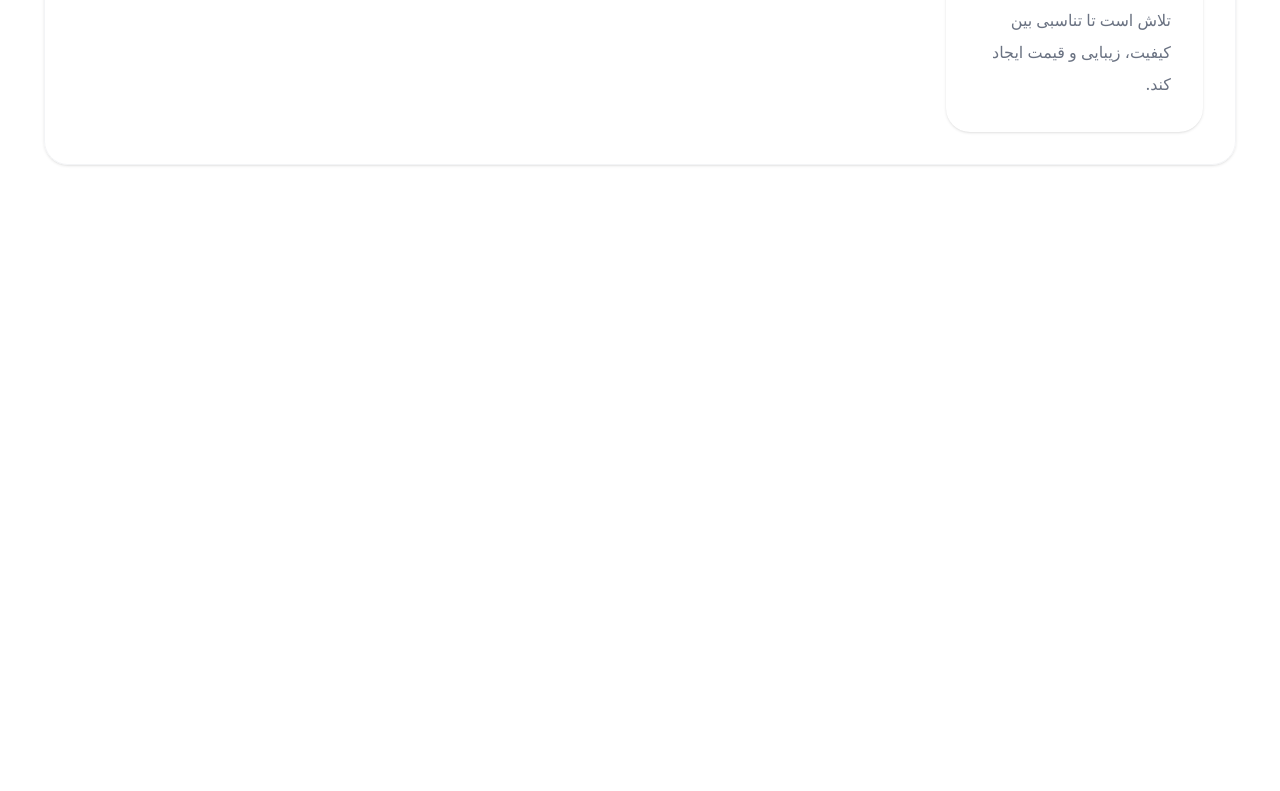
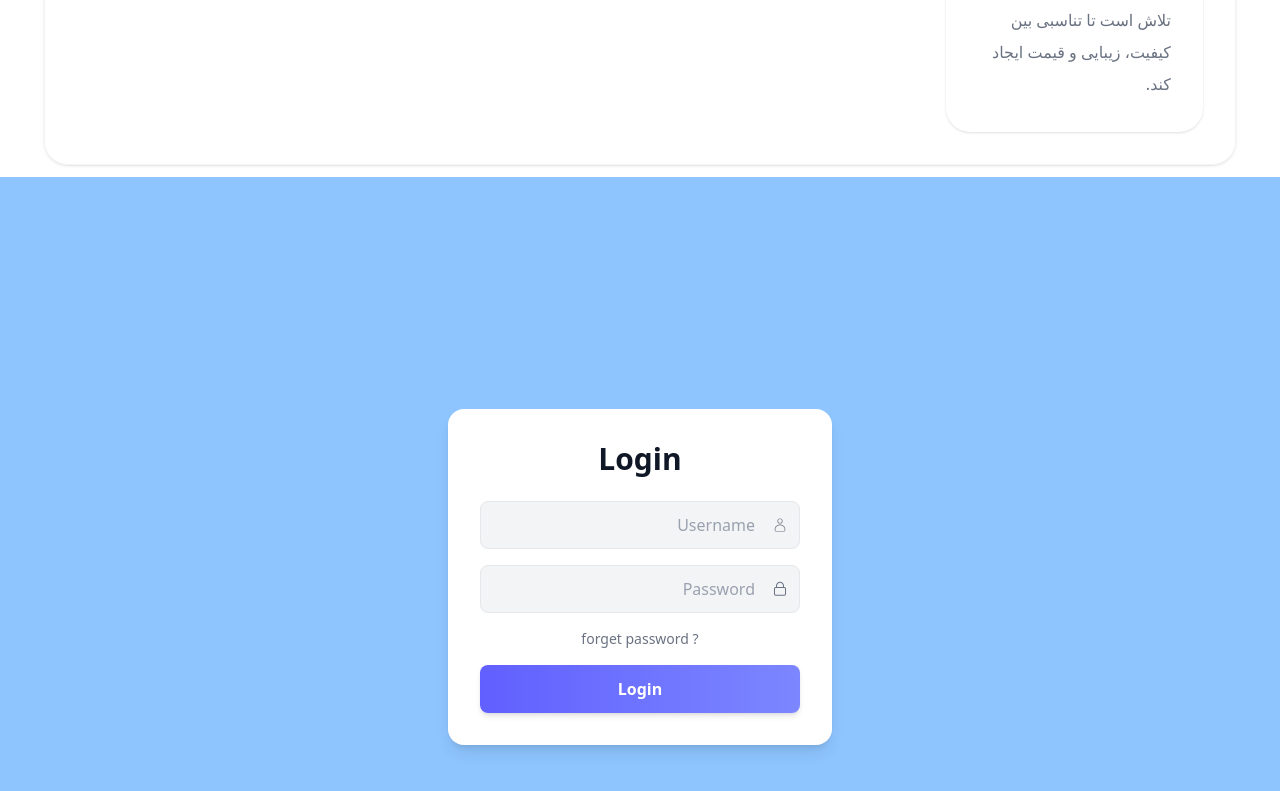
Before and after one commit to yasamanat/Front_Test1, a React (Vite) app: page / in a window 1280 px wide. Shown: the part 1893-2684 px from the top of the page. Before the commit the page ends 2070 px from the top, so only its background shows below. Built offline with nearby package versions, Linux system fonts and the light colour scheme.

Commit message:
feat : add signin page

```diff
--- a/src/App.jsx
+++ b/src/App.jsx
@@ -11,6 +11,7 @@ import { CgWebsite } from "react-icons/cg";
 import { FaChevronDown } from "react-icons/fa";
 import { FaChevronLeft } from "react-icons/fa6";
 import Footer from "./component/Footer/Footer";
+import SignIn from "./pages/signin";
 
 
 
@@ -498,6 +499,7 @@ const instanceOptions = {
       </section>
 
       <Footer/>
+      <SignIn/>
     </div>
 
   )
--- /dev/null
+++ b/src/pages/signin.jsx
@@ -0,0 +1,64 @@
+
+import { GoLock } from "react-icons/go";
+import { CiUser } from "react-icons/ci";
+
+
+
+
+function SignIn(){
+    return(
+
+
+
+    <div className="bg-blue-300 min-h-screen flex items-center justify-center px-4">
+        <div className="bg-white rounded-2xl shadow-lg w-full max-w-sm p-8 flex flex-col gap-6">
+
+            <h1 className="text-center text-3xl font-extrabold text-gray-900">Login</h1>
+
+
+            <form action="#" className="flex flex-col gap-4">
+
+                <div className="relative">
+                    <input
+                    type="text"
+                    placeholder="Username"
+                    className="w-full h-12 bg-gray-100 rounded-lg pl-4 pr-11 border border-gray-200 focus:ring-2 focus:ring-indigo-200 focus:border-indigo-400 outline-none text-gray-700 placeholder-gray-400"
+                    />
+                    <span className="absolute inset-y-0 right-3 flex items-center text-gray-500">
+
+                    <CiUser/>
+                    </span>
+                </div>
+
+
+                <div className="relative">
+                    <input
+                    type="password"
+                    placeholder="Password"
+                    className="w-full h-12 bg-gray-100 rounded-lg pl-4 pr-11 border border-gray-200 focus:ring-2 focus:ring-indigo-200  focus:border-indigo-400 outline-none text-gray-700 placeholder-gray-400"
+                    />
+                    <span className="absolute inset-y-0 right-3 flex items-center text-gray-500">
+                    <GoLock/>
+                    </span>
+                </div>
+
+
+                <a href="#" className="text-sm text-center text-gray-500 hover:text-gray-700">
+                    <span lang="en">? forget password </span>
+                </a>
+
+                <button
+                    type="submit"
+                    className="w-full h-12 rounded-lg font-bold text-white
+                            bg-gradient-to-r from-indigo-500 to-indigo-400
+                            hover:from-indigo-600 hover:to-indigo-500
+                            shadow-md active:scale-[.98] transition">
+                    Login
+                </button>
+            </form>
+        </div>
+    </div>
+
+    );
+}
+export default SignIn;
```
